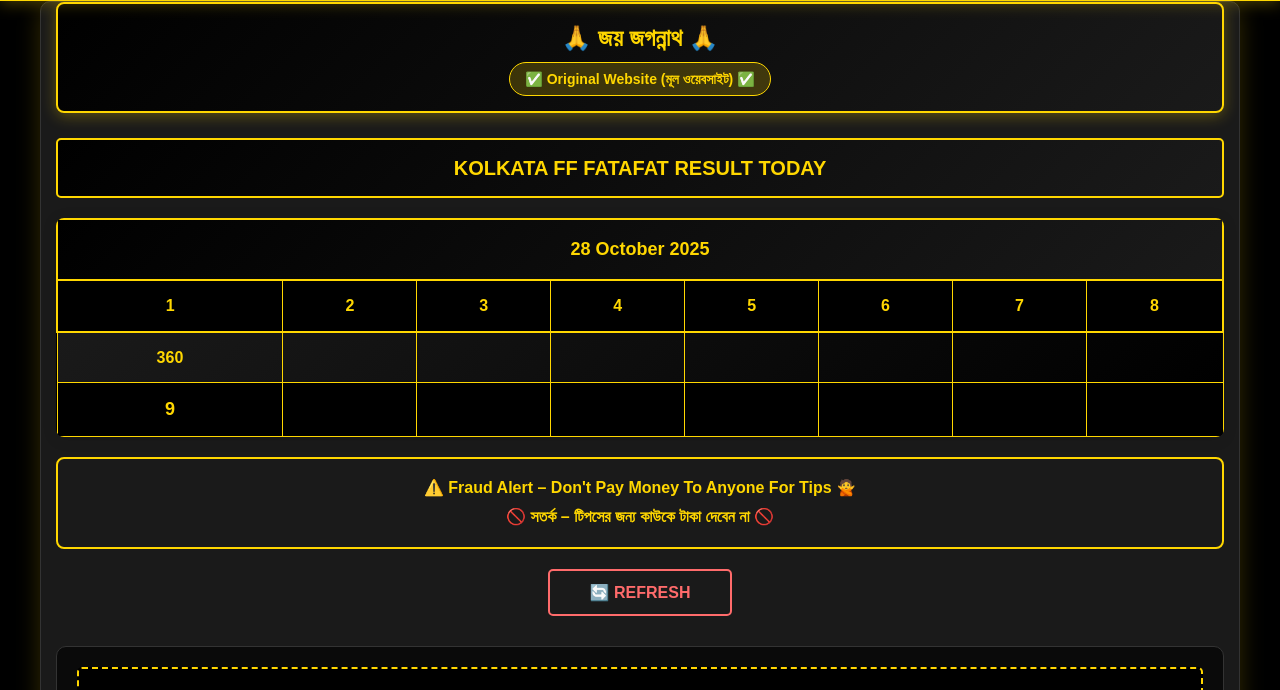
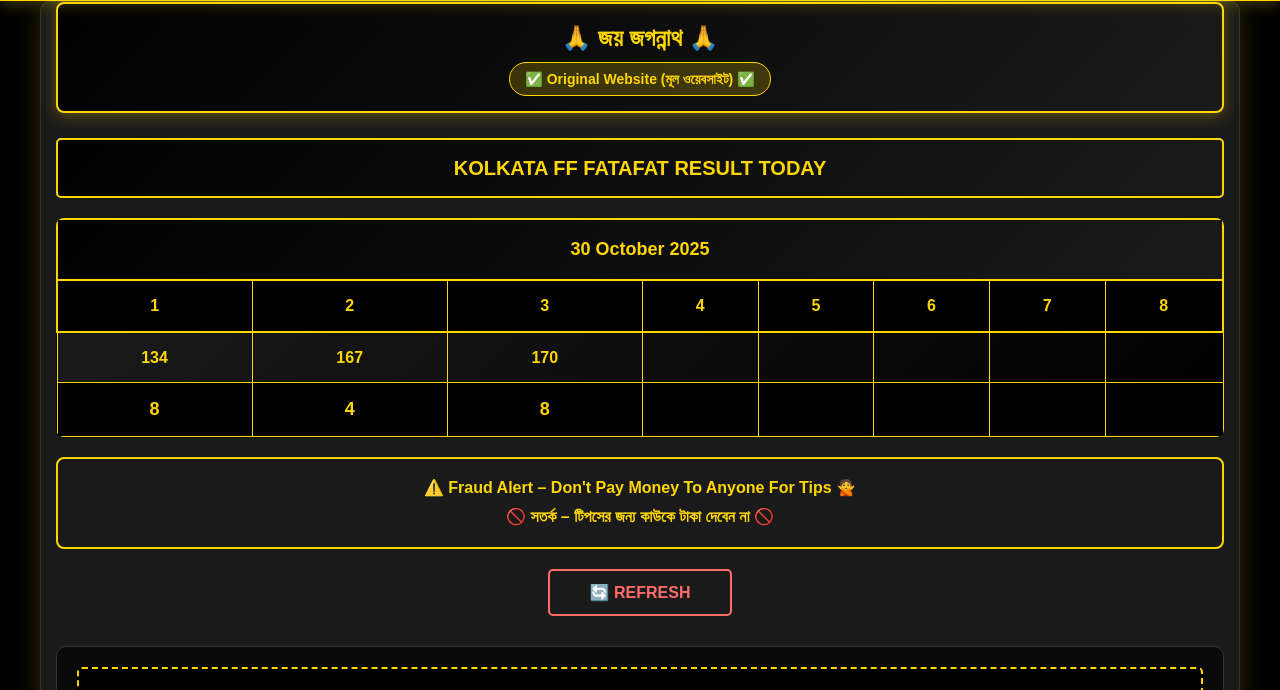
Before and after one commit to cofee66commits/kolkatafatafat, a plain HTML site: page index.html in a window 1280 px wide. Shown: the part 110-800 px from the top of the page. Drawn offline with Linux system fonts and the light colour scheme.

Commit message:
Update index.html

```diff
--- a/index.html
+++ b/index.html
@@ -73,7 +73,7 @@
                 <table class="result-table">
                     <thead>
                         <!-- 📝 EDIT DATE: Change date here -->
-                        <tr><th colspan="8" class="date-header-cell">28 October 2025</th></tr>
+                        <tr><th colspan="8" class="date-header-cell">30 October 2025</th></tr>
                     </thead>
                     <thead>
                         <tr>
@@ -83,9 +83,9 @@
                     <tbody>
                         <!-- 📝 EDIT DIGITS: Round 1-8 के 3 digits -->
                         <tr>
-                            <td>360</td><!-- R1 -->
-                            <td></td><!-- R2 -->
-                            <td></td><!-- R3 -->
+                            <td>134</td><!-- R1 -->
+                            <td>167</td><!-- R2 -->
+                            <td>170</td><!-- R3 -->
                             <td></td><!-- R4 -->
                             <td></td><!-- R5 -->
                             <td></td><!-- R6 -->
@@ -94,9 +94,9 @@
                         </tr>
                         <!-- 📝 EDIT SUM: Round 1-8 का sum (last digit) -->
                         <tr>
-                            <td>9</td><!-- R1: 2+3+9=14→4 -->
-                            <td></td><!-- R2: 3+7+8=18→8 -->
-                            <td></td><!-- R3: 3+5+8=16→6 -->
+                            <td>8</td><!-- R1: 2+3+9=14→4 -->
+                            <td>4</td><!-- R2: 3+7+8=18→8 -->
+                            <td>8</td><!-- R3: 3+5+8=16→6 -->
                             <td></td><!-- R4: 9+9+0=18→8 -->
                             <td></td><!-- R5: 1+1+2=4→4 -->
                             <td></td><!-- R6: 1+2+3=6→6 -->
```
